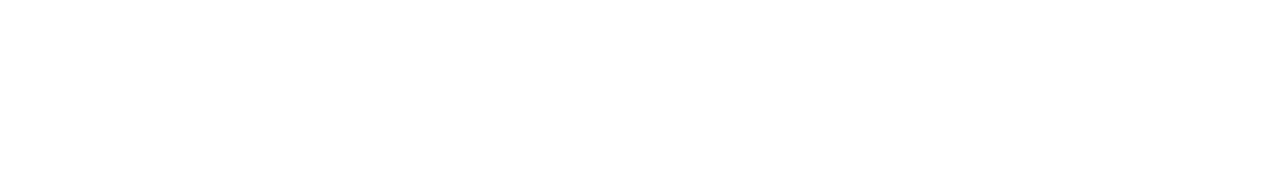
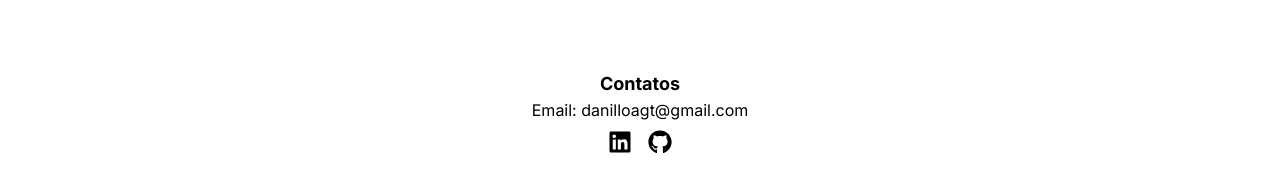
Before and after one commit to daniloaugusto9101/portfolio, a Next.js app: page / in a window 1280 px wide. Shown: the part 2328-2520 px from the top of the page. Before the commit the page ends 1982 px from the top, so only its background shows below. Built offline with nearby package versions, Linux system fonts and the light colour scheme.

Commit message:
feature: Add Section Footer

```diff
--- a/src/app/layout.js
+++ b/src/app/layout.js
@@ -2,6 +2,7 @@
 import Head from 'next/head';
 import './globals.css';
 import Menu from '@/components/Menu ';
+import Footer from '@/components/Footer';
 
 const inter = Inter({ subsets: ['latin'] });
 
@@ -41,6 +42,7 @@
       <body className={`overflow-x-hidden ${inter.className}`}>
         <Menu />
         {children}
+        <Footer />
       </body>
     </html>
   );
--- /dev/null
+++ b/src/components/Footer.js
@@ -0,0 +1,33 @@
+// components/Footer.js
+import { FaFacebook, FaLinkedin, FaGithub } from 'react-icons/fa';
+
+export default function Footer() {
+  return (
+    <footer className="py-20">
+      <div className="container mx-auto flex flex-col items-center">
+        <div className="text-center">
+          <h2 className="text-lg font-bold">Contatos</h2>
+          <p>Email: danilloagt@gmail.com</p>
+        </div>
+        <div className="flex">
+          <a
+            href="https://www.linkedin.com/in/daniloaugusto9101/"
+            target="_blank"
+            rel="noopener noreferrer"
+            className="group flex items-center justify-center rounded-full bg-white p-2 transition-colors duration-300 hover:bg-customPurple-600"
+          >
+            <FaLinkedin className="h-6 w-6 text-black transition-colors duration-300 group-hover:text-white" />
+          </a>
+          <a
+            href="https://github.com/daniloaugusto9101"
+            target="_blank"
+            rel="noopener noreferrer"
+            className="group flex items-center justify-center rounded-full bg-white p-2 transition-colors duration-300 hover:bg-customPurple-600"
+          >
+            <FaGithub className="h-6 w-6 text-black transition-colors duration-300 group-hover:text-white" />
+          </a>
+        </div>
+      </div>
+    </footer>
+  );
+}
--- a/src/components/SectionHeader.js
+++ b/src/components/SectionHeader.js
@@ -5,14 +5,14 @@
 
 export default function SectionHeader() {
   return (
-    <section className="m-auto flex max-w-7xl flex-col-reverse items-center justify-between gap-10 p-4 md:mt-20 md:flex-row">
+    <section className="m-auto mb-40 flex max-w-7xl flex-col-reverse items-center justify-between gap-10 p-4 md:mt-20 md:flex-row">
       <div className="flex flex-col gap-4 md:w-2/3">
         <h1 className="text-center text-4xl font-bold text-customPurple-500 md:text-left md:text-6xl">
           Danilo Augusto
         </h1>
         <p className="text-md text-center md:text-left md:text-2xl">
           Olá, seja bem-vindo ao meu portfólio, eu me chamo Danilo, sou
-          <strong className="font-semibold"> Software Developer </strong> e Pós Graduado em Desenvolvimento Full Satack
+          <strong className="font-semibold"> Software Developer </strong> e Pós Graduado em Desenvolvimento Full Stack
           na PUC-Minas.
         </p>
         <p className="text-center md:text-left">
--- a/src/components/SectionProjects.js
+++ b/src/components/SectionProjects.js
@@ -26,7 +26,7 @@
 ];
 export default function SectionProjects() {
   return (
-    <section className="m-auto max-w-7xl p-4">
+    <section className="m-auto mb-44 max-w-7xl p-4">
       <div className="relative mb-28 inline-block w-full text-center">
         <h2 className="text-5xl uppercase">Projetos</h2>
         <span className="absolute left-1/2 mt-2 h-1.5 w-16 -translate-x-1/2 transform rounded-md bg-customPurple-500"></span>
```
